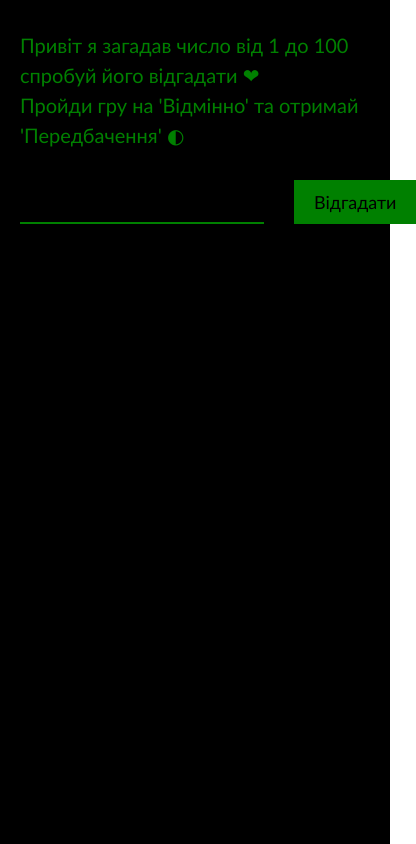
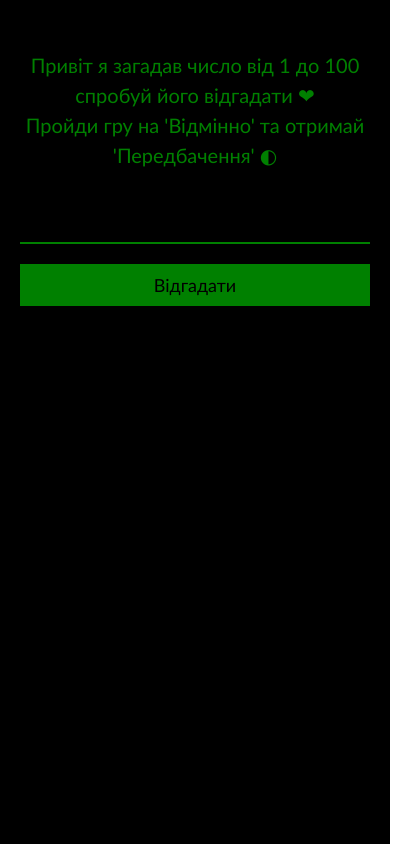
Before and after one commit to Vadim-Savchuk/guessTheNumberGame, a plain HTML site: page index.html in a window 390 px wide. Shown: the whole page, 416 px wide, since content can reach past the window. Drawn offline with Linux system fonts and the light colour scheme.

Commit message:
adaptive

```diff
--- a/main.css
+++ b/main.css
@@ -55,3 +55,18 @@
     position: absolute;
     transform: translate(-50%, -50%);
 }
+
+@media screen and (max-width: 420px) {
+    .offer{
+        flex-direction: column;
+    }
+    .box{
+        text-align: center;
+        padding: 30px 0px 30px 0px;
+    }
+
+    .number{
+        width: 100%;
+        margin-bottom: 20px;
+    }
+}
```
